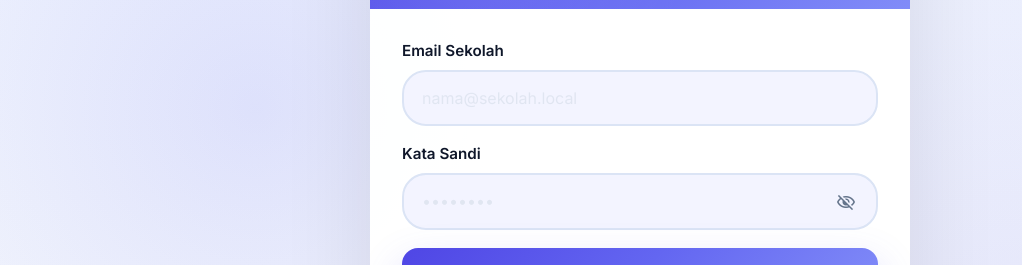
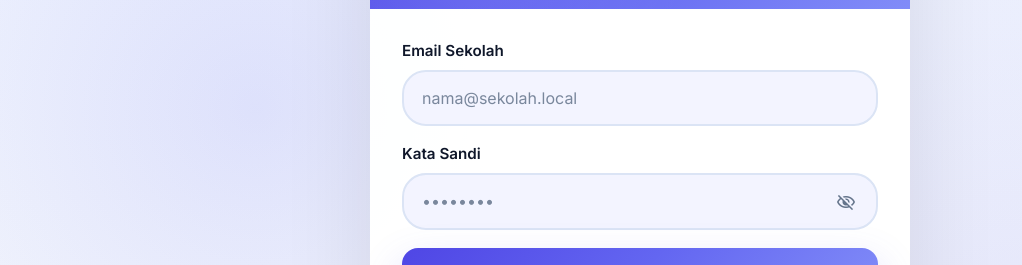
Before and after one commit to ziyadmapelcoding2-design/web-absensi, a React (Vite) app in the folder frontend/: page / in a window 1280 px wide. Shown: the part 332-597 px from the top of the page, without its empty margins (0-1022 px from the left). Built offline with nearby package versions, Linux system fonts and the light colour scheme; no server answers.

Commit message:
membuat tulisan dalam kolom sedikit terlihat

```diff
--- a/frontend/src/styles.css
+++ b/frontend/src/styles.css
@@ -443,7 +443,7 @@ select:focus {
 }
 
 .role-pill {
-  flex: 1 1 calc(33% - 10px);
+flex: 1 1 calc(33% - 10px);
   min-width: 100px;
   border: 2px solid var(--border);
   border-radius: 9999px;
@@ -455,7 +455,6 @@ select:focus {
   cursor: pointer;
   transition: transform 0.2s ease, background-color 0.2s ease, border-color 0.2s ease, color 0.2s ease, box-shadow 0.2s ease;
 }
-
 .role-pill:hover {
   border-color: rgba(79, 70, 229, 0.45);
   background: #eef2ff;
@@ -468,7 +467,6 @@ select:focus {
   color: #ffffff;
   box-shadow: 0 14px 30px rgba(79, 70, 229, 0.18);
 }
-
 .role-pill:focus-visible {
   outline: none;
   box-shadow: 0 0 0 4px rgba(79, 70, 229, 0.18);
@@ -515,7 +513,6 @@ select:focus {
   box-shadow: 0 0 0 3px rgba(79, 70, 229, 0.12);
 }
 
-/* INPUT & SELECT STYLING */
 input:focus,
 select:focus {
   outline: none !important;
@@ -525,9 +522,16 @@ select:focus {
   transform: translateY(-1px);
 }
 
-input::placeholder {
-  opacity: 0.45;
-  color: #cbd5e1;
+input::placeholder,
+textarea::placeholder {
+    color: #64748b;        /* Abu sedang - cukup terlihat */
+    opacity: 0.85 !important;
+    font-weight: 400;
+}
+
+input:focus::placeholder {
+    color: #475569;        /* Sedikit lebih gelap saat fokus */
+    opacity: 0.75 !important;
 }
 
 /* Select disabled/placeholder text styling */
@@ -551,16 +555,19 @@ select option:checked {
   color: #ffffff;
 }
 
-/* Dark theme adjustments */
 body.dark-theme input::placeholder {
-  opacity: 0.4;
-  color: #64748b;
+    color: #94a3b8;
+    opacity: 0.85 !important;
 }
-
 body.dark-theme input:focus,
 body.dark-theme select:focus {
   box-shadow: 0 0 0 3px rgba(129, 140, 248, 0.12);
   border-color: var(--primary);
+}
+
+body.dark-theme input:focus::placeholder {
+    color: #cbd5e1;
+    opacity: 0.75 !important;
 }
 
 .btn {
```
Also changed, not shown: 1 other file (tests, documents, lock files or other folders).
